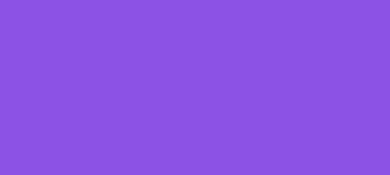
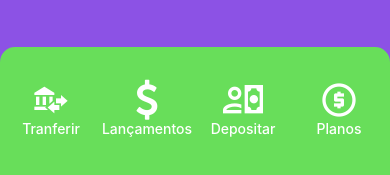
Before and after one commit to gamagrafia/desafio_accenture_mobile, a React Native app: screen / in a window 390 px wide. Shown: the part 627-802 px from the top of the page. Built offline with nearby package versions, Linux system fonts and the light colour scheme; no server answers.

Commit message:
feat(BottomButton): Layout structure

```diff
--- a/package.json
+++ b/package.json
@@ -16,6 +16,7 @@
     "react": "16.13.1",
     "react-dom": "16.13.1",
     "react-native": "https://github.com/expo/react-native/archive/sdk-40.0.1.tar.gz",
+    "react-native-reanimated": "^1.13.2",
     "react-native-web": "~0.13.12",
     "styled": "^1.0.0",
     "styled-components": "^5.2.1",
--- /dev/null
+++ b/src/components/BottomMenu.tsx
@@ -0,0 +1,53 @@
+import { FontAwesome, MaterialCommunityIcons } from '@expo/vector-icons';
+import React from 'react';
+import { color } from 'react-native-reanimated';
+import styled from 'styled-components/native';
+
+
+export default function BottomMenu() {
+    return (
+        <FooterMenu>
+            <FooterIconTextBox>
+                <MaterialCommunityIcons name="bank-transfer" color="#fff" size={40} />
+                <FooterText>Tranferir</FooterText>
+            </FooterIconTextBox>
+            <FooterIconTextBox>
+                <FontAwesome name="dollar" size={40} color="#fff" />
+                <FooterText>Lançamentos</FooterText>
+            </FooterIconTextBox>
+            <FooterIconTextBox>
+                <MaterialCommunityIcons name="account-cash-outline" size={40} color="#fff" />
+                <FooterText>Depositar</FooterText>
+            </FooterIconTextBox>
+            <FooterIconTextBox>
+                <MaterialCommunityIcons color="#fff" name="currency-usd-circle-outline" size={40} />
+
+                <FooterText>Planos</FooterText>
+            </FooterIconTextBox>
+        </FooterMenu>
+    )
+}
+
+const FooterMenu = styled.View`
+    background-color:#68DE5A;
+    height:170px;
+    border-top-left-radius:15px;
+    border-top-right-radius:15px;
+    flex-direction: row;
+    width:100%;
+    justify-content:space-evenly;
+    align-items:flex-start;
+    padding-top:10px;
+`
+const FooterIconTextBox = styled.View`
+    justify-content:flex-end;
+    align-items:center;
+    width:90px;
+    height:80px;
+
+`
+
+const FooterText = styled.Text`
+    font-weight:500;
+    color: #fff;
+`
--- a/src/screens/DashBoard.tsx
+++ b/src/screens/DashBoard.tsx
@@ -3,6 +3,7 @@ import React, { useEffect, useState } from 'react';
 import { ScrollView } from 'react-native';
 import styled from 'styled-components/native';
 
+import BottomMenu from '../components/BottomMenu';
 import { DashProps } from '../interfaces';
 import api from '../services/api';
 
@@ -89,7 +90,7 @@ function DashBoard() {
 
                 </BoxMain>
             </ScrollView>
-
+            <BottomMenu/>
         </Container>
 
     )
```
Also changed, not shown: 1 other file (tests, documents, lock files or other folders).
